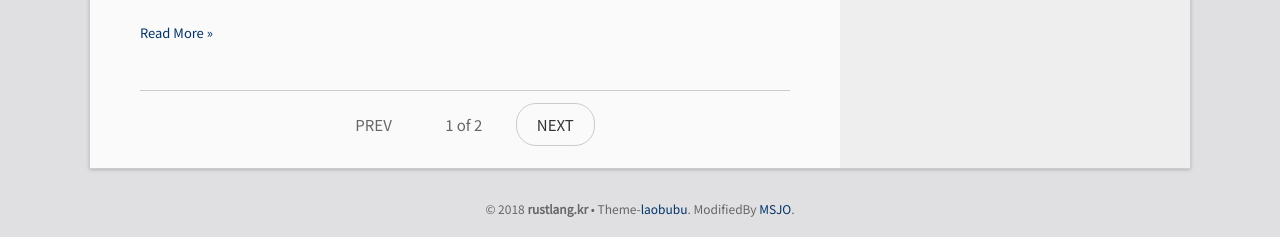
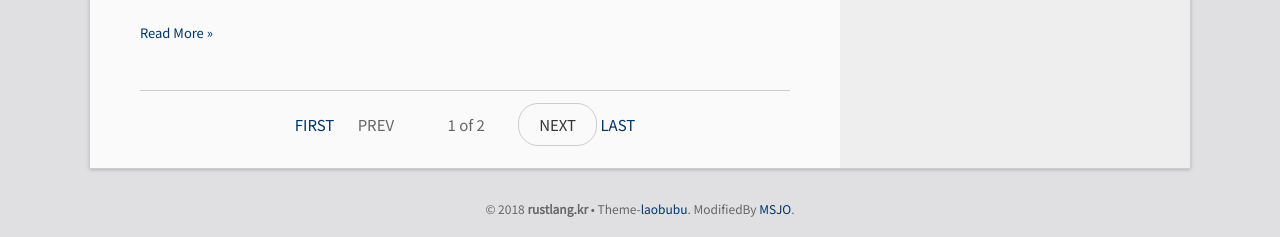
Before and after one commit to DebugJO/rustlang, a Jekyll site: the page built from index.html, in a window 1280 px wide and 900 px high, scrolled down 1653 px. Shown: the part 660-897 px from the top of the window. Built offline with Jekyll 4.4.1, drawn with Linux system fonts in a browser that asks for light colours; the list of posts is cut into pages by our own code.

Commit message:
Update index.html

```diff
--- a/index.html
+++ b/index.html
@@ -31,6 +31,7 @@ layout: default
 
   <!-- Pagination links -->
 <div class="pagination">
+  <a href="https://rustlang.kr">FIRST</a>
   {% if paginator.previous_page %}
     <a href="{{ paginator.previous_page_path | prepend: site.baseurl }}" class="previous">PREV</a>
   {% else %}
@@ -42,6 +43,7 @@ layout: default
   {% else %}
     <span class="next ">NEXT</span>
   {% endif %}
+  <a href="https://rustlang.kr/2018/10/02/1/">LAST</a>
 </div>
 
 </div>
```
